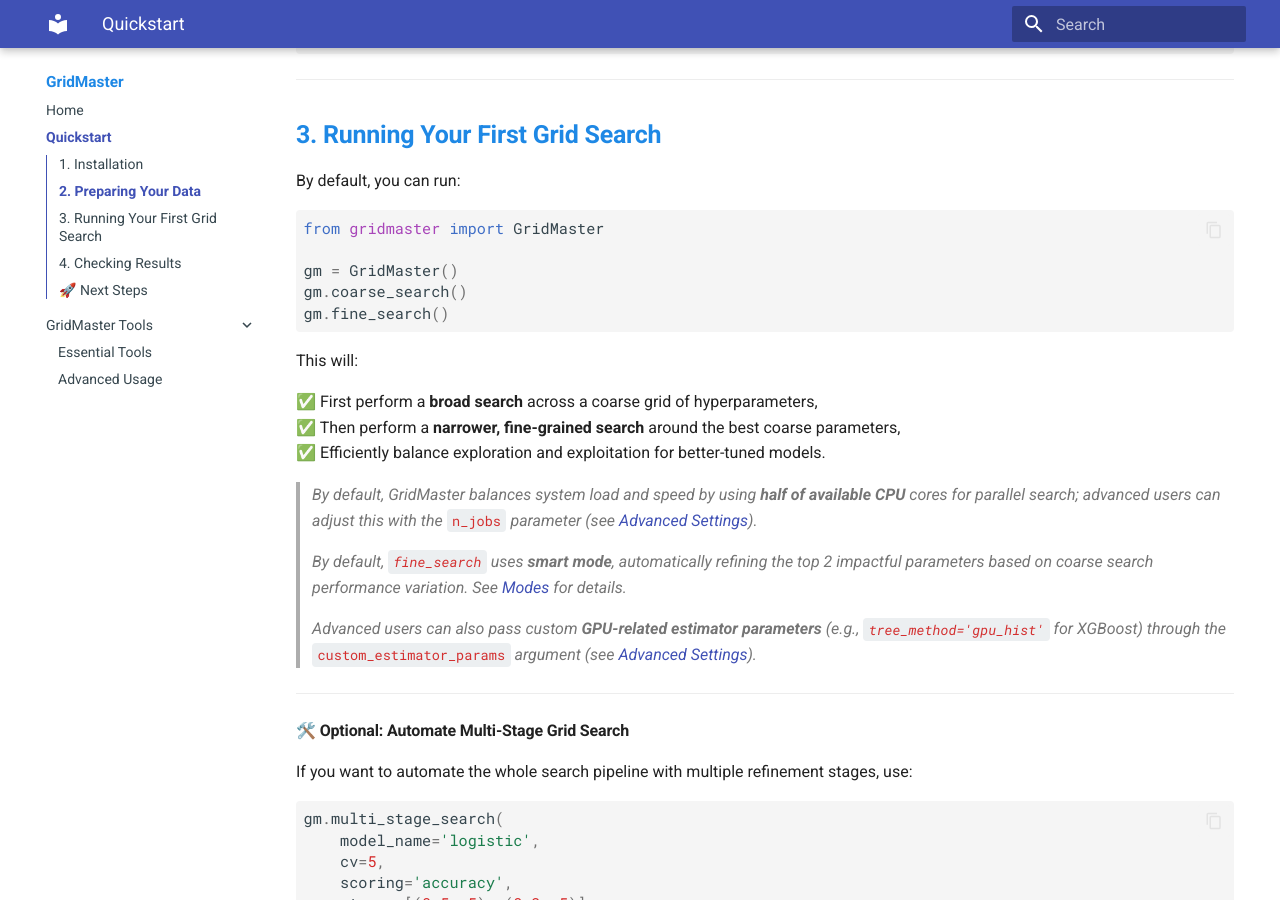
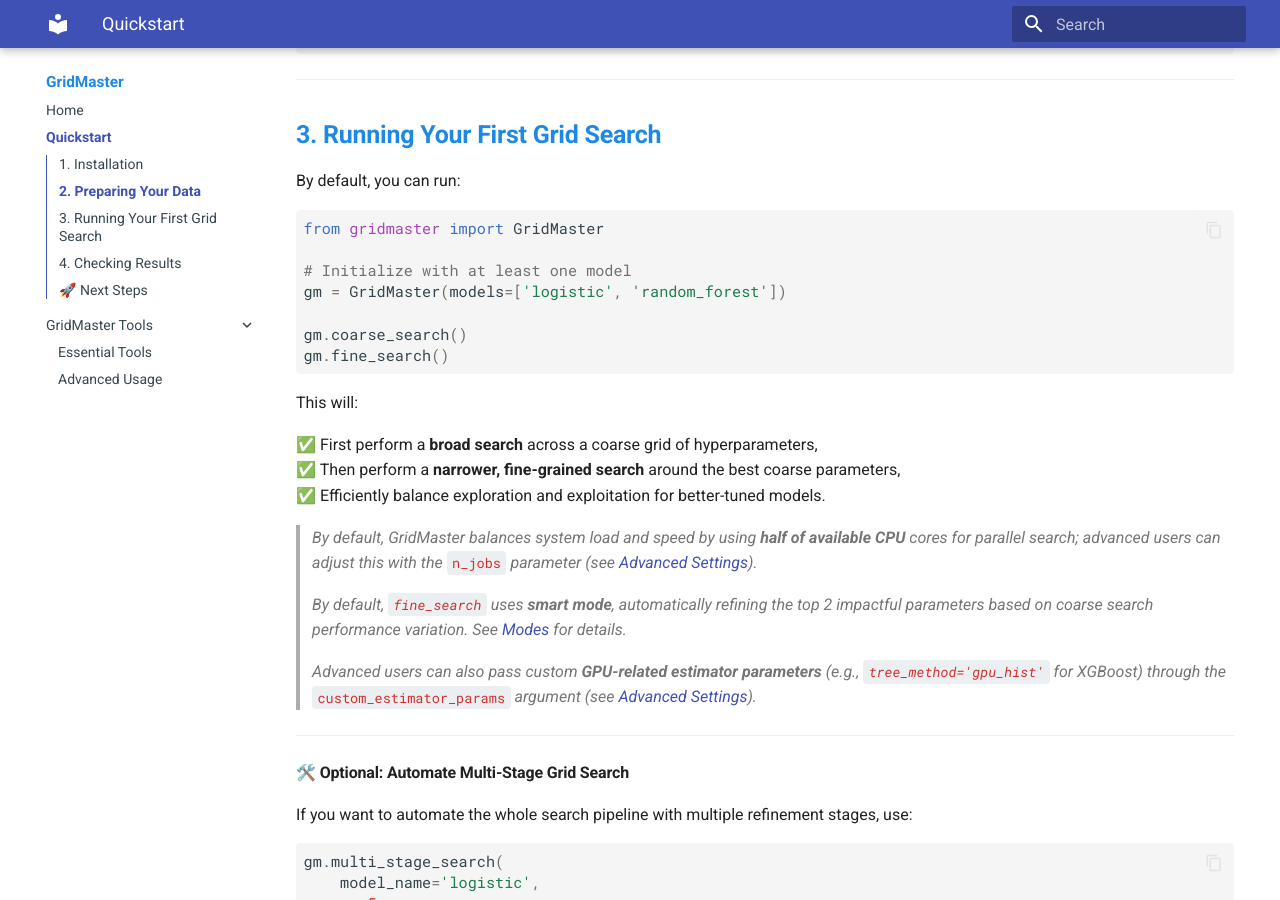
Before and after one commit to wins-wang/GridMaster, an MkDocs documentation site: the page built from docs/usage.md, in a window 1280 px wide and 900 px high, scrolled down 854 px. Built offline with MkDocs 1.6.1 and Material for MkDocs 9.7.7, drawn with Linux system fonts in a browser that asks for light colours.

Commit message:
fix Quickstart example to include required models argument in GridMaster()

````diff
--- a/docs/usage.md
+++ b/docs/usage.md
@@ -46,7 +46,9 @@
 ```python
 from gridmaster import GridMaster
 
-gm = GridMaster()
+# Initialize with at least one model
+gm = GridMaster(models=['logistic', 'random_forest'])
+
 gm.coarse_search()
 gm.fine_search()
 ```
````
